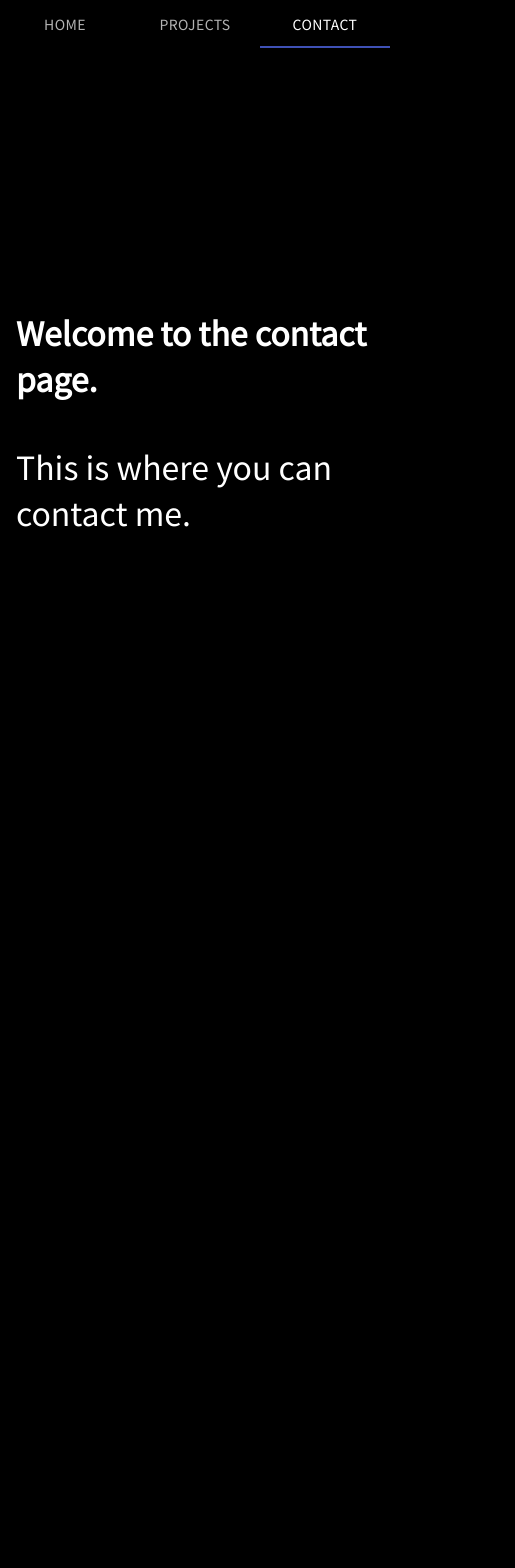
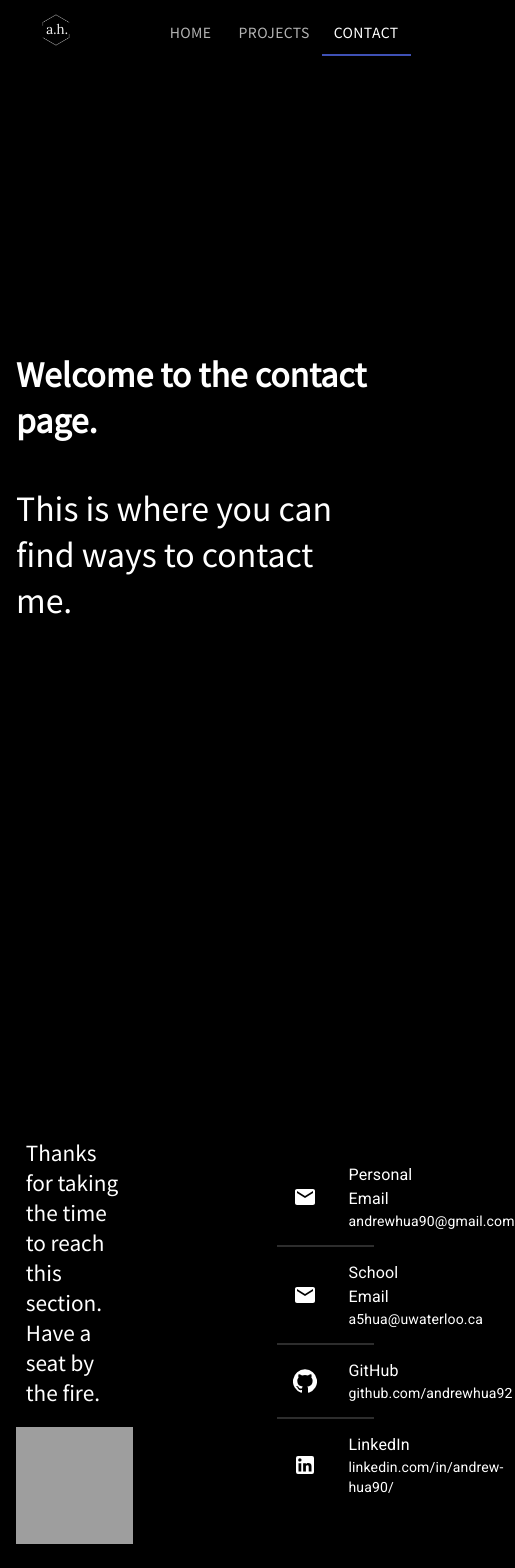
Before and after one commit to andrewhua92/andrew-web-app2, a React app: page /contact in a window 390 px wide. Shown: the top 1568 px of the page, 515 px wide, since content can reach past the window. Before the commit the page ends 844 px from the top, so only its background shows below. Built offline with nearby package versions, Linux system fonts and the light colour scheme; grey boxes are pictures that could not be loaded; the HTML template or start-up script is replaced by a standard one.

Commit message:
added contacts, fixed nav bar look, preparing for responsive overhaul

```diff
--- a/package.json
+++ b/package.json
@@ -25,6 +25,7 @@
     "@babel/core": "^7.12.9",
     "@babel/preset-env": "^7.12.7",
     "@babel/preset-react": "^7.12.7",
+    "@material-ui/icons": "^4.11.2",
     "babel-eslint": "^10.1.0",
     "babel-loader": "^8.2.2",
     "css-loader": "^5.0.1",
--- a/src/Contact.js
+++ b/src/Contact.js
@@ -1,19 +1,42 @@
 import React from 'react';
-import styled from 'styled-components';
+import styled, { keyframes } from 'styled-components';
 
 import Container from '@material-ui/core/Container';
 import ContactContent from './ContactContent';
+import ContactOverview from './ContactOverview';
 
 const Contact = ({ atIntro, element }) => {
-  console.log('YOOO');
   return (
-    <HomeContainer maxWidth="md">
-      <ContactContent atIntro={atIntro} element={element} />
-    </HomeContainer>
+    <ContactContainer maxWidth="md" out={atIntro}>
+      <ContactContent element={element} />
+      <ContactOverview />
+    </ContactContainer>
   );
 };
 
-const HomeContainer = styled(Container)`
+const fadeIn = keyframes`
+  from {
+    opacity: 0;
+  }
+
+  to {
+    opacity: 1;
+  }
+`;
+
+const fadeOut = keyframes`
+  from {
+    opacity: 1;
+  }
+
+  to {
+    opacity: 0;
+  }
+`;
+
+const ContactContainer = styled(Container)`
+  visibility: ${(props) => (props.out ? 'hidden' : 'visible')};
+  animation: ${(props) => (props.out ? fadeOut : fadeIn)} 2s linear;
   background-color: black;
 `;
 
--- a/src/ContactContent.js
+++ b/src/ContactContent.js
@@ -3,11 +3,11 @@ import styled, { keyframes } from 'styled-components';
 
 import 'fontsource-noto-sans-tc';
 
-const ContactContent = ({ atIntro, element }) => {
+const ContactContent = ({ element }) => {
   return (
-    <ContactContentDiv ref={element} out={atIntro}>
+    <ContactContentDiv ref={element}>
       <Heading>Welcome to the contact page.</Heading>
-      <SubHeading>This is where you can contact me.</SubHeading>
+      <SubHeading>This is where you can find ways to contact me. </SubHeading>
     </ContactContentDiv>
   );
 };
--- /dev/null
+++ b/src/ContactOverview.js
@@ -0,0 +1,127 @@
+import React from 'react';
+import styled from 'styled-components';
+
+import List from '@material-ui/core/List';
+import ListItem from '@material-ui/core/ListItem';
+import ListItemIcon from '@material-ui/core/ListItemIcon';
+import ListItemText from '@material-ui/core/ListItemText';
+import Divider from '@material-ui/core/Divider';
+import EmailIcon from '@material-ui/icons/Email';
+import GitHubIcon from '@material-ui/icons/GitHub';
+import LinkedInIcon from '@material-ui/icons/LinkedIn';
+
+import Fireplace from './assets/fireplace.gif';
+
+const ContactOverview = () => {
+  return (
+    <ContactContentDiv>
+      <FireplaceDiv>
+        <ContentParagraph>
+          Thanks for taking the time to reach this section. Have a seat by the
+          fire.
+        </ContentParagraph>
+        <GifDiv />
+      </FireplaceDiv>
+      <ListDiv>
+        <ContactList>
+          <ListItem>
+            <ListItemIcon>
+              <EmailIcon style={{color: 'white'}} />
+            </ListItemIcon>
+            <ListItemText
+              primary="Personal Email"
+              secondary="andrewhua90@gmail.com"
+              primaryTypographyProps={{ style: { color: 'white' } }}
+              secondaryTypographyProps={{ style: { color: 'white' } }}
+            />
+          </ListItem>
+          <ContactDivider />
+          <ListItem>
+            <ListItemIcon>
+              <EmailIcon style={{color: 'white'}} />
+            </ListItemIcon>
+            <ListItemText
+              primary="School Email"
+              secondary="a5hua@uwaterloo.ca"
+              primaryTypographyProps={{ style: { color: 'white' } }}
+              secondaryTypographyProps={{ style: { color: 'white' } }}
+            />
+          </ListItem>
+          <ContactDivider />
+          <ListItem button component="a" href="https://github.com/andrewhua92" target="_blank">
+            <ListItemIcon>
+              <GitHubIcon style={{color: 'white'}} />
+            </ListItemIcon>
+            <ListItemText
+              primary="GitHub"
+              secondary="github.com/andrewhua92"
+              primaryTypographyProps={{ style: { color: 'white' } }}
+              secondaryTypographyProps={{ style: { color: 'white' } }}
+            />
+          </ListItem>
+          <ContactDivider />
+          <ListItem button component="a" href="https://www.linkedin.com/in/andrew-hua90" target="_blank">
+            <ListItemIcon>
+              <LinkedInIcon style={{color: 'white'}} />
+            </ListItemIcon>
+            <ListItemText
+              primary="LinkedIn"
+              secondary="linkedin.com/in/andrew-hua90/"
+              primaryTypographyProps={{ style: { color: 'white' } }}
+              secondaryTypographyProps={{ style: { color: 'white' } }}
+            />
+          </ListItem>
+        </ContactList>
+      </ListDiv>
+    </ContactContentDiv>
+  );
+};
+
+const ContactList = styled(List)`
+    width: 25vw;
+`;
+
+const ContactDivider = styled(Divider)`
+&& {
+    background-color:  rgba(50, 50, 50, 0.9);
+    height: 2px;
+}
+`;
+
+const FireplaceDiv = styled.div`
+  display: flex;
+  flex-direction: column;
+  justify-content: space-around;
+  align-content: center;
+  max-width: 35vw;
+`;
+
+const ContentParagraph = styled.p`
+  font-family: 'Noto Sans TC', sans-serif;
+  font-weight: normal;
+  color: white;
+  font-size: 1.3rem;
+  max-width: 25vw;
+  align-self: center;
+`;
+
+const GifDiv = styled.div`
+  background-image: url(${Fireplace});
+  background-size: 30rem;
+  background-repeat: no-repeat;
+  width: 30vw;
+  height: 30vw;
+`;
+
+const ListDiv = styled.div``;
+
+const ContactContentDiv = styled.div`
+  height: 100vh;
+  background: black;
+  display: flex;
+  flex-direction: row;
+  justify-content: space-between;
+  align-items: center;
+`;
+
+export default ContactOverview;
--- a/src/Header.js
+++ b/src/Header.js
@@ -4,6 +4,8 @@ import styled, { keyframes } from 'styled-components';
 import AppBar from '@material-ui/core/AppBar';
 import Tabs from '@material-ui/core/Tabs';
 import Tab from '@material-ui/core/Tab';
+
+import AHIcon from './assets/ah_icon.png';
 
 import 'fontsource-noto-sans-tc';
 
@@ -26,21 +28,35 @@ const Header = ({ sticky }) => {
 
   return (
     <StickyNav className={sticky ? 'header-sticky' : 'header'}>
-      <NavTabsDiv>
+      <Link to="/">
+        <LogoImg src={AHIcon} onClick={() => handleChange(0)} />
+      </Link>
+      <div>
+        <NavTabsDiv position="inherit">
           <NavTabs
-          variant="fullWidth"
             value={value}
             onChange={handleChange}
             indicatorColor="primary"
           >
             <LinkTab value={0} to="/" label="Home" component={Link} />
-          <LinkTab value={1} to="/projects" label="Projects" component={Link} />
+            <LinkTab
+              value={1}
+              to="/projects"
+              label="Projects"
+              component={Link}
+            />
             <LinkTab value={2} to="/contact" label="Contact" component={Link} />
           </NavTabs>
         </NavTabsDiv>
+      </div>
     </StickyNav>
   );
 };
+
+const LogoImg = styled.img`
+  max-height: 2rem;
+  max-width: 2rem;
+`;
 
 const moveDown = keyframes`
     from {
@@ -57,23 +73,18 @@ const StickyNav = styled.nav`
   align-items: center;
   justify-content: space-between;
   padding: 0.5rem 2.5rem;
-  position: absolute;
   z-index: 1;
-  width: inherit;
+  width: 95vw;
   background-color: black;
+  box-shadow: none;
 
   &.header-sticky {
     position: fixed;
-    top: 0;
-    left: 0;
-    box-shadow: 1px 1px 1px #222;
     animation: ${moveDown} 0.5s ease-in-out;
   }
 `;
 
-const NavTabs = styled(Tabs)`
-  width: 100vw;
-`;
+const NavTabs = styled(Tabs)``;
 
 const NavTabsDiv = styled(AppBar)`
   && {
--- a/src/Home.js
+++ b/src/Home.js
@@ -10,16 +10,17 @@ import PersonalContent from './PersonalContent';
 import WorkContent from './WorkContent';
 import SiteContent from './SiteContent';
 
-// TODO: Make other tabs/pages  with React Router or something
+// TODO:
+// Organize file structure into their respective pages
+// Deal with eslint problems
 // Make animations smoother. Options right now are react-transition-group or delay it with a timeout using useEffect hooks
 // Make it prettier. Never stop doing this
-// Make it responsive
-// Add my co-ops/experiences
+// Make it responsive - BIG TASK ZZZZZZZZ
 // add prop-types
 
 const Home = ({ atIntro, element }) => {
   return (
-    <HomeContainer atIntro={atIntro} maxWidth="md">
+    <HomeContainer out={atIntro} maxWidth="md">
       <HomeContent element={element} atIntro={atIntro} />
       <PersonalContent />
       <WorkContent />
--- a/src/PersonalContent.js
+++ b/src/PersonalContent.js
@@ -45,7 +45,7 @@ const ContentParagraph = styled.p`
   font-weight: normal;
   color: white;
   font-size: 1.3rem;
-  max-width: 40vw;
+  max-width: 35vw;
 `;
 
 const PersonalContentDiv = styled.div`
--- a/src/Projects.js
+++ b/src/Projects.js
@@ -7,7 +7,7 @@ import ProjectsOverview from './ProjectsOverview';
 
 const Projects = ({ atIntro, element }) => {
   return (
-    <HomeContainer atIntro={atIntro} maxWidth="md">
+    <HomeContainer out={atIntro} maxWidth="md">
       <ProjectsContent element={element} />
       <ProjectsOverview />
     </HomeContainer>
--- a/src/ProjectsContent.js
+++ b/src/ProjectsContent.js
@@ -5,10 +5,11 @@ import 'fontsource-noto-sans-tc';
 
 const ProjectsContent = ({ atIntro, element }) => {
   return (
-    <ProjectContentDiv ref={element} atIntro={atIntro}  >
+    <ProjectContentDiv ref={element} atIntro={atIntro}>
       <Heading>Welcome to the projects page.</Heading>
       <SubHeading>
-        This is where you'll read about my projects and links to their respective Github repositories.
+        This is where you'll read about my projects and links to their
+        respective Github repositories.
       </SubHeading>
     </ProjectContentDiv>
   );
@@ -26,7 +27,7 @@ const SubHeading = styled.h1`
 `;
 
 const ProjectContentDiv = styled.div`
-  height: 110vh;
+  height: 100vh;
   background-color: black;
   display: flex;
   flex-direction: column;
--- a/src/ProjectsOverview.js
+++ b/src/ProjectsOverview.js
@@ -143,13 +143,6 @@ const SubHeading = styled.h1`
   align-self: center;
 `;
 
-const ContentParagraph = styled.p`
-  font-family: 'Noto Sans TC', sans-serif;
-  font-weight: normal;
-  color: white;
-  font-size: 1.4rem;
-`;
-
 const ProjectsContentDiv = styled.div`
   height: 110vh;
   background: black;
--- a/src/WorkContent.js
+++ b/src/WorkContent.js
@@ -65,7 +65,7 @@ const WorkContent = () => {
           <TextButton onClick={() => setCompany(2)}>XE.com</TextButton>
         </ContentParagraph>
       </ContentDiv>
-      <div>
+      <div style={{ maxWidth: '25vw' }}>
         {transitions.map(({ item, props, key }) => (
           <SlideDiv key={key} style={props}>
             <LogoImg src={item.img} />
@@ -102,6 +102,7 @@ const TextButton = styled(Button)`
 const Heading = styled.h1`
   color: white;
   font-family: 'Noto Sans TC', sans-serif;
+  max-width: 20vw;
 `;
 
 const ContentParagraph = styled.p`
--- a/src/hooks/useSticky.js
+++ b/src/hooks/useSticky.js
@@ -9,7 +9,7 @@ function useSticky() {
 
   const handleScroll = () => {
     // eslint-disable-next-line no-unused-expressions
-    window.scrollY > element.current.getBoundingClientRect().bottom
+    window.scrollY > element.current.getBoundingClientRect().top
       ? setSticky(true)
       : setSticky(false);
   };
```
Also changed, not shown: src/assets/ah_icon.png (added), 1 other file (tests, documents, lock files or other folders). Lines whose indentation alone changed are shown as unchanged.
